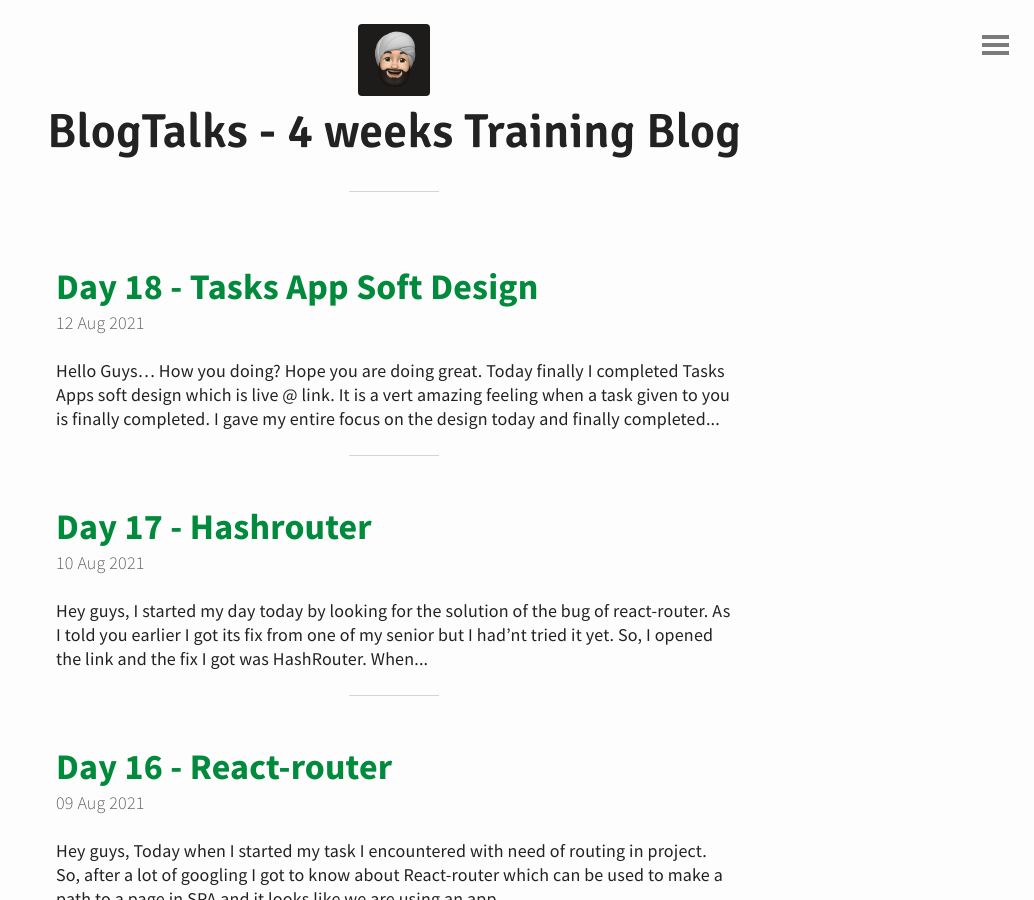
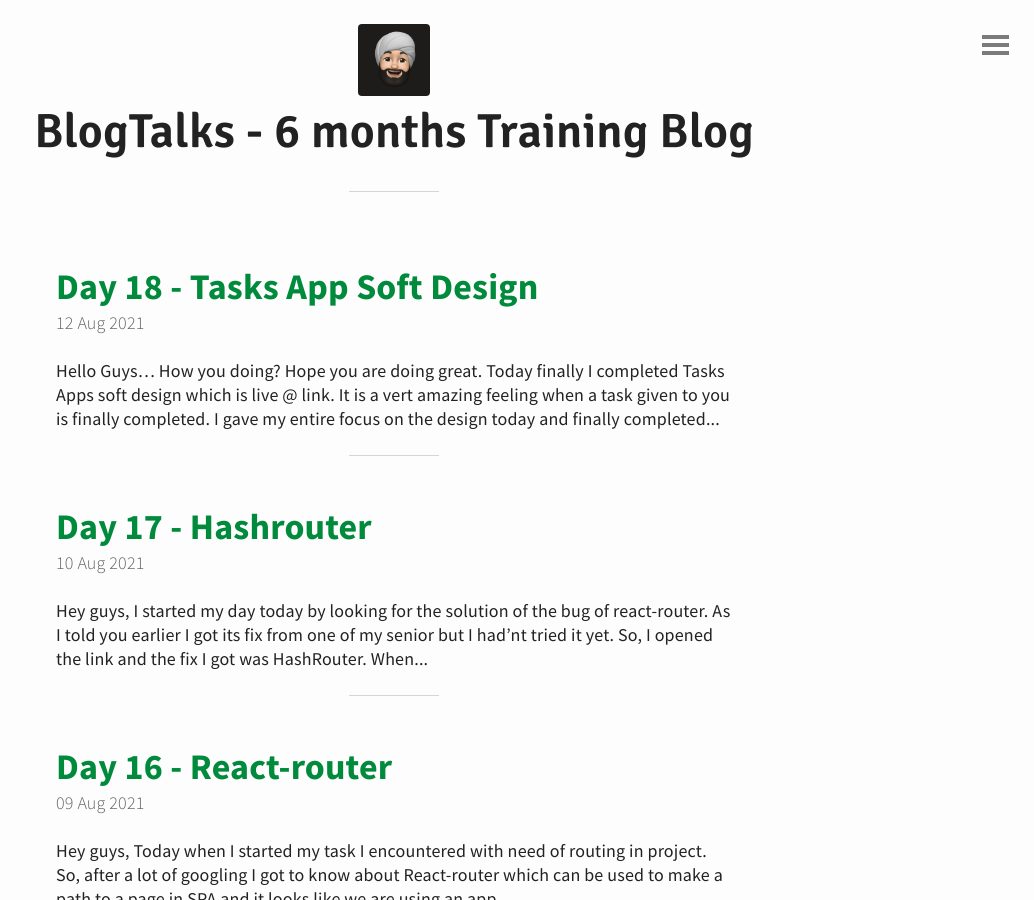
Before and after one commit to Jaswantsinghh/BlogTalks, a Jekyll site: the page built from index.html, in a window 1280 px wide and 900 px high. Shown: the whole window, without its empty margins (246-1280 px from the left). Built offline with Jekyll 4.4.1, drawn with Linux system fonts in a browser that asks for light colours; the list of posts is cut into pages by our own code.

Commit message:
Update header-custom.html

```diff
--- a/_includes/header-custom.html
+++ b/_includes/header-custom.html
@@ -1,6 +1,6 @@
 <header id="header">
 	<img src="/BlogTalks/img/dp.png">
-	<h1>BlogTalks - 4 weeks Training Blog</h1>
+	<h1>BlogTalks - 6 months Training Blog</h1>
 	<!-- Your custom header here -->
 
 </header>
```
